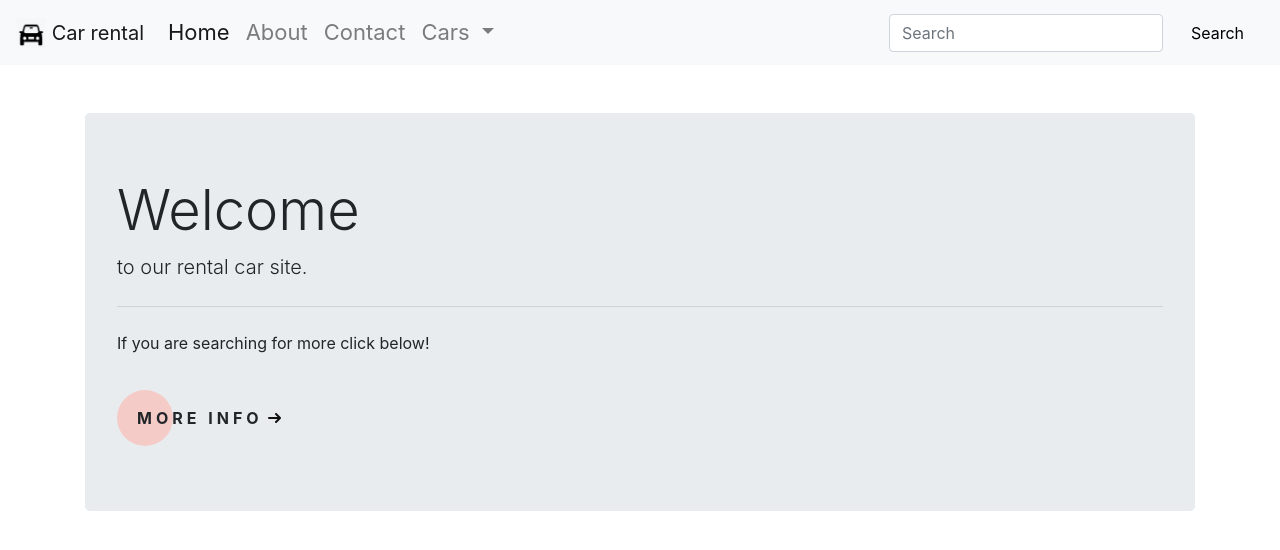
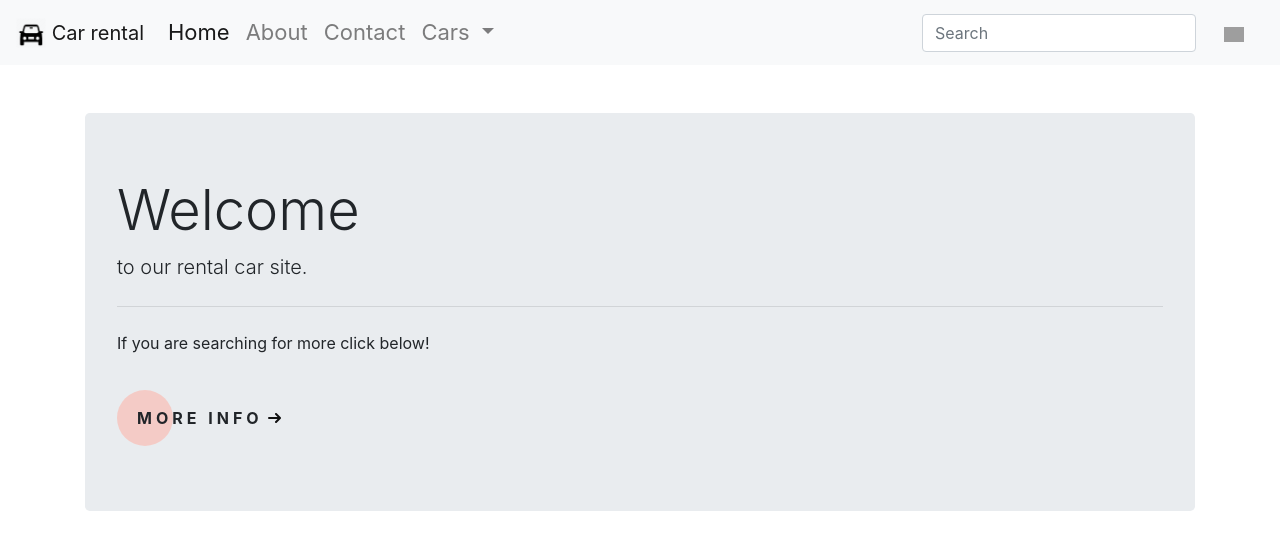
Before and after one commit to BuraBury/userApp, an Angular app: page / in a window 1280 px wide. Shown: the top 550 px of the page. Built offline with nearby package versions, Linux system fonts and the light colour scheme; grey boxes are pictures that could not be loaded.

Commit message:
button update

```diff
--- a/src/app/app.component.css
+++ b/src/app/app.component.css
@@ -19,8 +19,12 @@
   }
   .btn-search:hover{
     background-color: rgba(255, 171, 157, .5);
-    border-radius: 20px;
+    border-radius: 26px;
     transition: .2s;
+  }
+
+  .lupa{
+    width: 20px;
   }
 
   /*@keyframes line {*/
--- a/src/app/app.component.html
+++ b/src/app/app.component.html
@@ -35,7 +35,7 @@
     </ul>
     <form class="form-inline my-2 my-lg-0">
       <input class="form-control mr-sm-2" type="search" placeholder="Search" aria-label="Search">
-      <button class="btn-search" type="submit">Search</button>
+      <button class="btn-search" type="submit"><img class="lupa" src="assets/lupa.png"></button>
     </form>
   </div>
 </nav>
```
